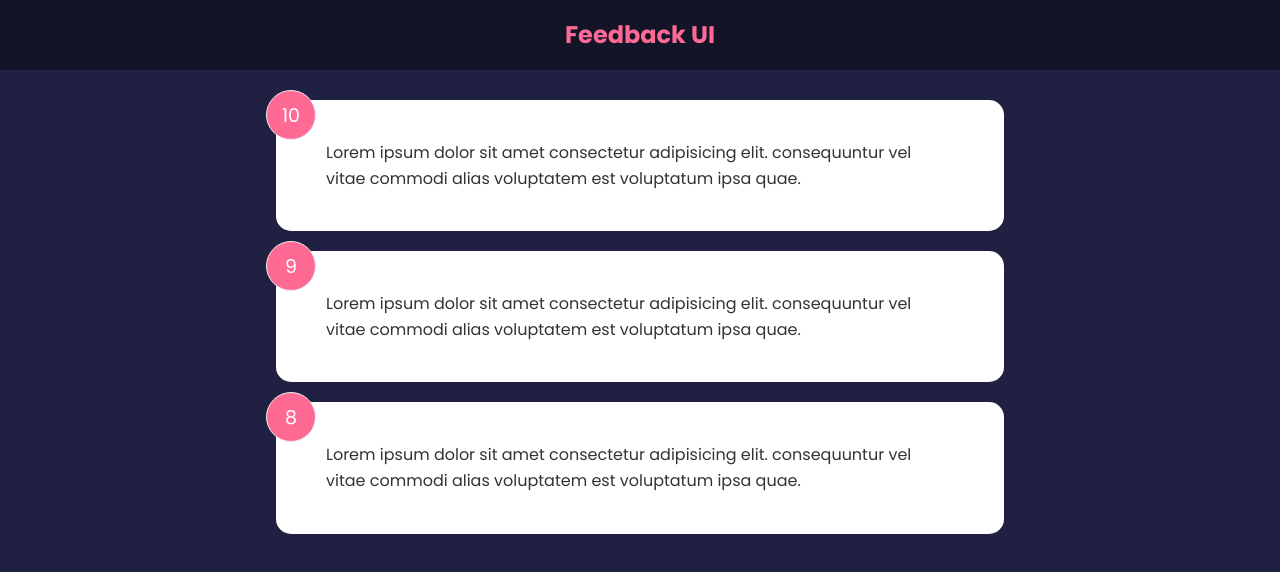
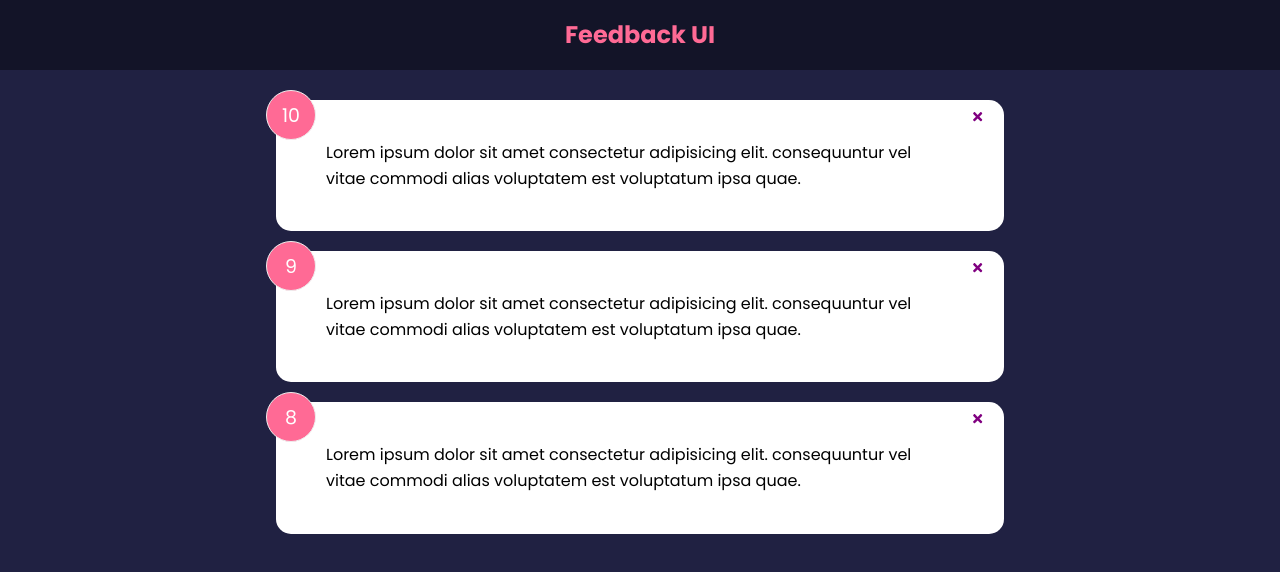
Before and after one commit to jonhayjr/feedback-ui-app, a React (Create React App) app: page / in a window 1280 px wide. Shown: the top 572 px of the page. Built offline with nearby package versions, Linux system fonts and the light colour scheme.

Commit message:
Add functionality to delete feedback

```diff
--- a/package.json
+++ b/package.json
@@ -8,6 +8,7 @@
     "@testing-library/user-event": "^13.5.0",
     "react": "^17.0.2",
     "react-dom": "^17.0.2",
+    "react-icons": "^4.3.1",
     "react-scripts": "5.0.0",
     "web-vitals": "^2.1.2"
   },
--- a/src/App.js
+++ b/src/App.js
@@ -10,11 +10,22 @@ import FeedbackData from './data/FeedbackData';
 const App = () => {
     const [feedback, setFeedback] = useState(FeedbackData);
 
+    const deleteFeedback = (id) => {
+        if (window.confirm('Are you sure that you want to delete?')) {
+            const newFeedback = feedback.filter(item => {
+                return item.id !== id;
+            })
+
+            setFeedback(newFeedback);
+        }
+    }
+
+
     return (
         <>
             <Header />
             <div className='container'>
-                <FeedbackList feedback={feedback}/>
+                <FeedbackList feedback={feedback} handleDelete={deleteFeedback}/>
             </div>
         </>
     )
--- a/src/components/FeedbackItem.jsx
+++ b/src/components/FeedbackItem.jsx
@@ -1,14 +1,24 @@
+import { FaTimes } from 'react-icons/fa';
+import PropTypes from 'prop-types'
+
 /* Import Components*/
 import Card from './shared/Card';
 
-const FeedbackItem = ({item}) => {
+const FeedbackItem = ({item, handleDelete}) => {
 
     return (
         <Card>
             <div className="num-display">{item.rating}</div>
+            <button className="close" onClick={() => {handleDelete(item.id)}}>
+                <FaTimes color='purple'/>
+            </button>
             <div className="text-display">{item.text}</div>
         </Card>
     )
 }
 
+FeedbackItem.propTypes = {
+    item: PropTypes.object.isRequired,
+}
+
 export default FeedbackItem
--- a/src/components/FeedbackList.jsx
+++ b/src/components/FeedbackList.jsx
@@ -1,7 +1,9 @@
+import PropTypes from 'prop-types'
+
 /* Import Components */
 import FeedbackItem from './FeedbackItem';
 
-const FeedbackList = ({feedback}) => {
+const FeedbackList = ({feedback, handleDelete}) => {
 
     if (!feedback && feedback.length === 0) return <p>No Feedback Yet</p>;
 
@@ -9,11 +11,24 @@ const FeedbackList = ({feedback}) => {
         <div className="feedback-list">
             {
                 feedback.map((item) => (
-                    <FeedbackItem key={item.id} item={item}/>
+                    <FeedbackItem
+                    key={item.id}
+                    item={item}
+                    handleDelete={handleDelete}/>
                 ))
             }
         </div>
     )
 }
 
+FeedbackList.propTypes = {
+    feedback: PropTypes.arrayOf(
+        PropTypes.shape({
+            id: PropTypes.number.isRequired,
+            text: PropTypes.string.isRequired,
+            rating: PropTypes.number.isRequired,
+        })
+    )
+}
+
 export default FeedbackList
--- a/src/components/shared/Card.jsx
+++ b/src/components/shared/Card.jsx
@@ -1,9 +1,22 @@
-const Card = ({children}) => {
+import PropTypes from 'prop-types';
+
+const Card = ({children, reverse}) => {
+
     return (
-        <div className="card">
-            {children}
-        </div>
+        <div className='card' style={{
+        backgroundColor: reverse ? 'rgba(0,0,0,0.4)' : '#fff',
+        color: reverse ? '#fff' : '#000',
+        }}>{children}</div>
     )
 }
 
+Card.defaultProps = {
+    reverse: false,
+}
+
+Card.propTypes = {
+    children: PropTypes.node.isRequired,
+    reverse: PropTypes.bool
+}
+
 export default Card
```
Also changed, not shown: 1 other file (tests, documents, lock files or other folders).
